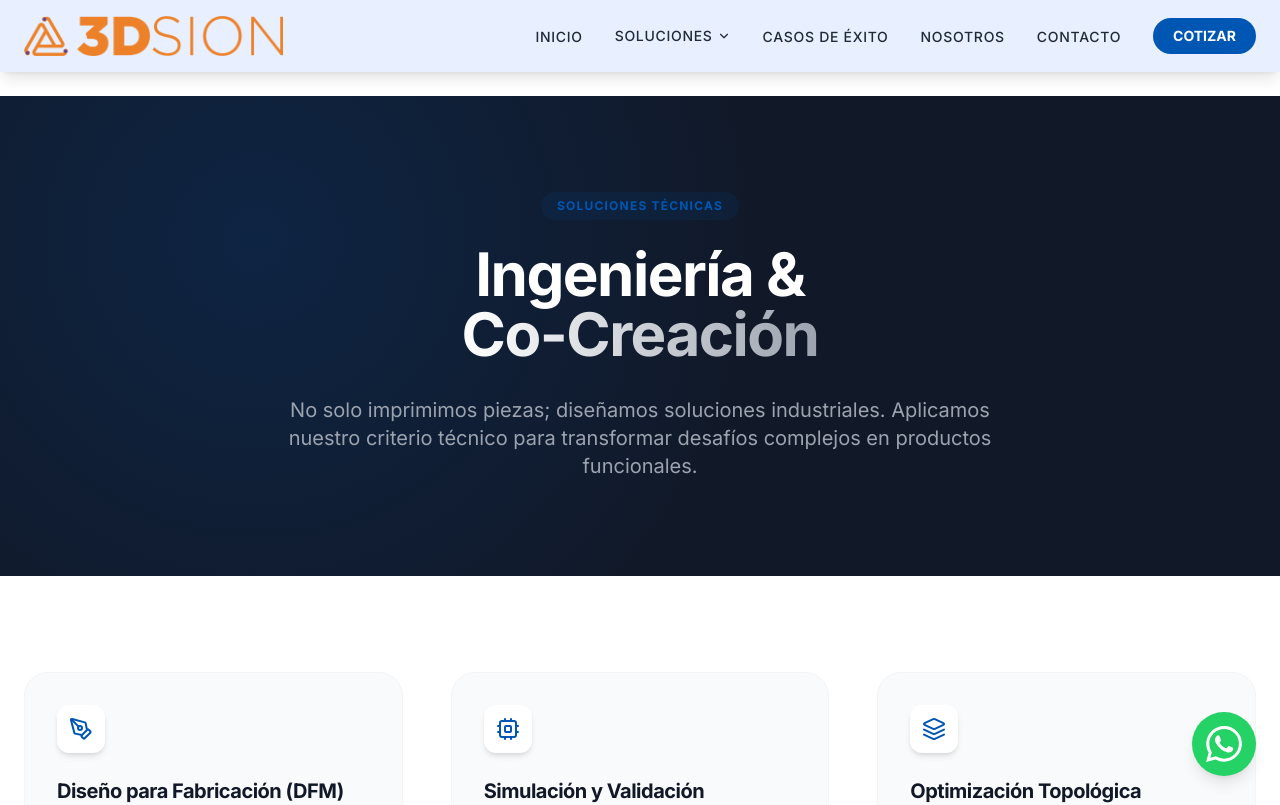
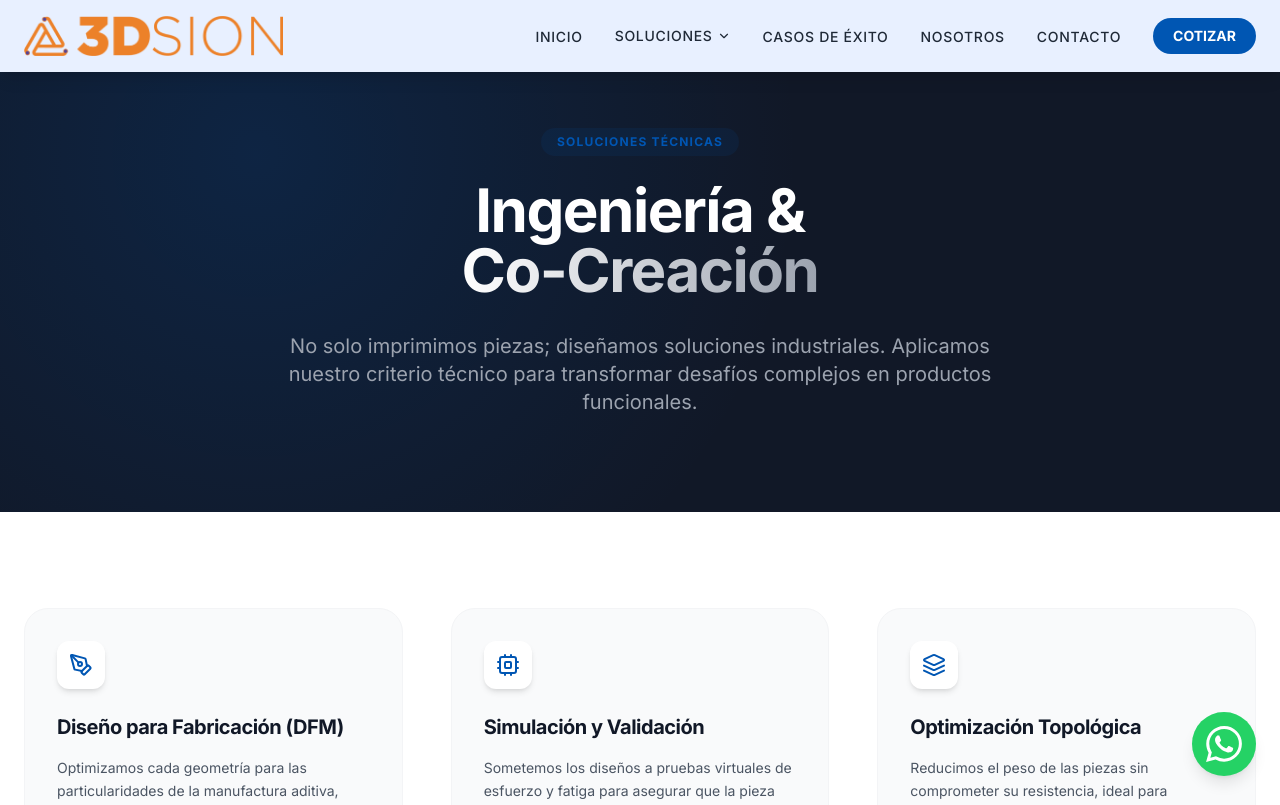
Before and after one commit to 3Dsion/3dsion_web, a React (Vite) app: page /soluciones/ingenieria in a window 1280 px wide. Shown: the top 805 px of the page. Built offline with nearby package versions, Linux system fonts and the light colour scheme.

Commit message:
style: extender banner principal de ingeniería hasta el tope de la pantalla

```diff
--- a/src/pages/soluciones/Ingenieria.jsx
+++ b/src/pages/soluciones/Ingenieria.jsx
@@ -47,9 +47,9 @@ const Ingenieria = () => {
 
             <Navbar />
 
-            <main className="flex-grow pt-24">
+            <main className="flex-grow">
                 {/* Hero Sección */}
-                <section className="relative py-24 bg-secondary-dark overflow-hidden">
+                <section className="relative pt-32 pb-24 bg-secondary-dark overflow-hidden">
                     <div className="absolute top-0 left-0 w-full h-full opacity-20">
                         <div className="absolute top-0 left-0 w-full h-full bg-[radial-gradient(circle_at_20%_30%,#0056b3_0%,transparent_50%)]"></div>
                     </div>
```
Also changed, not shown: 1 other file (tests, documents, lock files or other folders).
